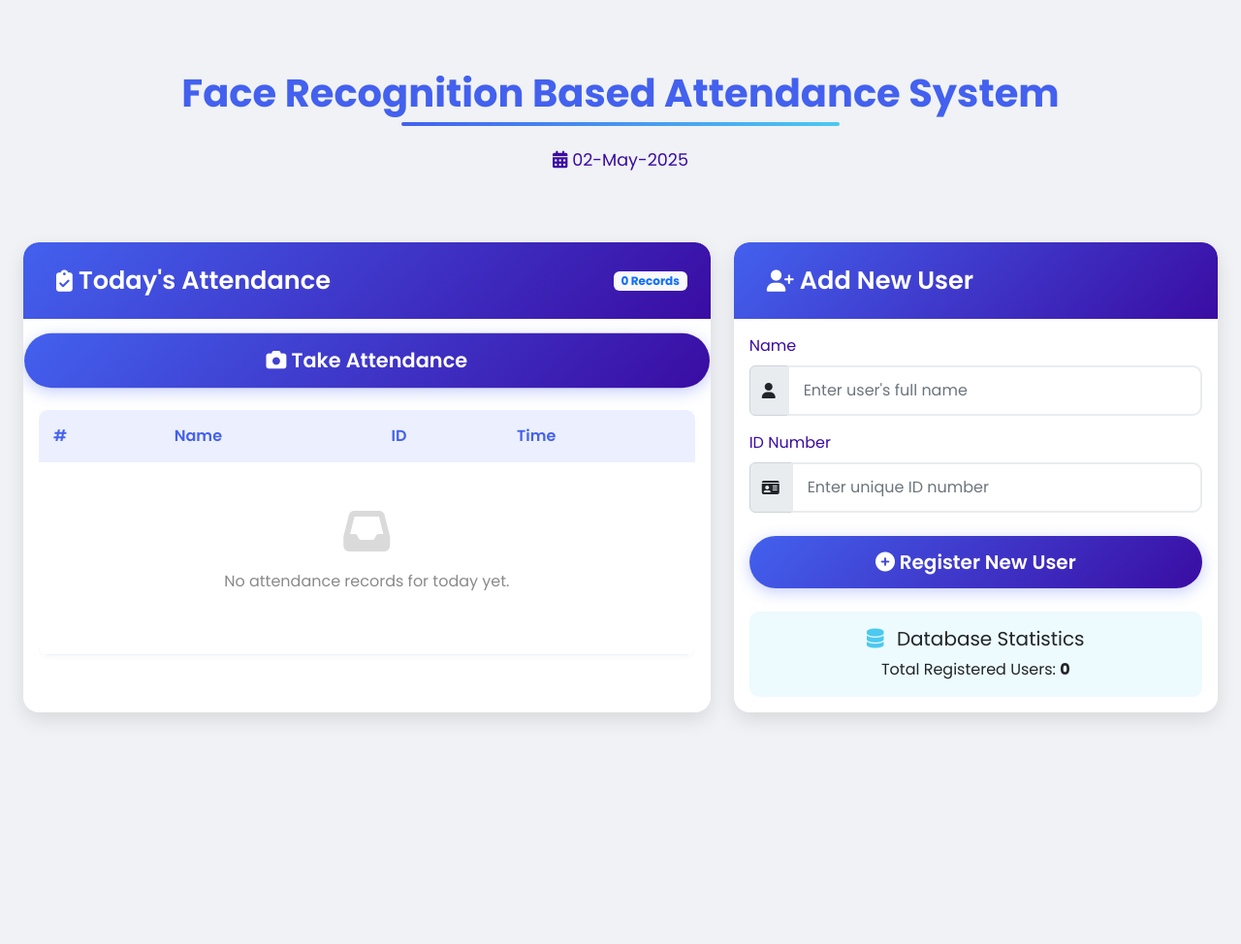
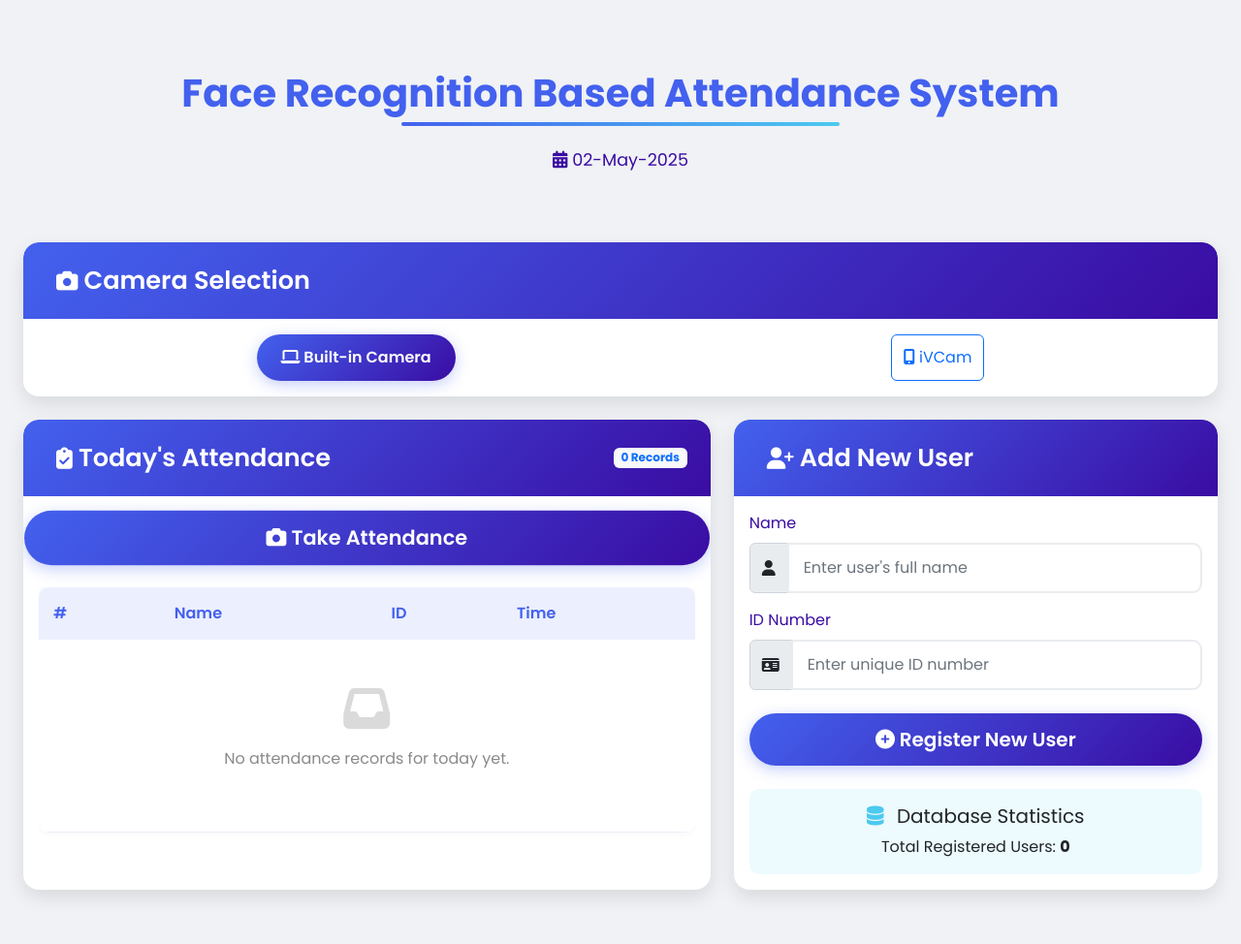
Before and after one commit to dara01x/Face-Recognition-Based-Attendance-System, a Flask app: page / in a window 1280 px wide. Shown: the whole page at 97% size. Before the commit the page ends 743 px from the top, so only its background shows below. Run offline with Flask 3, Linux system fonts and the light colour scheme.

Commit message:
Add camera source selection and switching functionality in app and home templates

```diff
--- a/app.py
+++ b/app.py
@@ -21,7 +21,24 @@ current_username = ""
 current_userid = ""
 required_sample_count = 100
 collected_samples = 0
+camera_source = 0  # Default: 0 for built-in webcam, 1 for iVCam
 
+# Function to check available cameras and set appropriate source
+def check_camera_sources():
+    available_cameras = []
+    for i in range(3):  # Check first 3 camera indices
+        cap = cv2.VideoCapture(i)
+        if cap.isOpened():
+            ret, frame = cap.read()
+            if ret:
+                available_cameras.append(i)
+            cap.release()
+    return available_cameras
+
+# Check available cameras on startup
+available_cameras = check_camera_sources()
+if available_cameras:
+    camera_source = available_cameras[0]  # Default to first available camera
 
 #### Saving Date today in 2 different formats
 datetoday = date.today().strftime("%m_%d_%y")
@@ -128,14 +145,10 @@ def get_progress():
 
 
 def generate_frames():
-    global camera, processing_frame, register_face, current_username, current_userid, collected_samples, required_sample_count
+    global camera, processing_frame, register_face, current_username, current_userid, collected_samples, required_sample_count, camera_source
 
     if camera is None:
-        # Instead of the default webcam
-        # cap = cv2.VideoCapture(0)
-
-        # For iVCam (it typically registers as a camera device)
-        camera = cv2.VideoCapture(1)  # Try index 1, or 2, 3 if not working
+        camera = cv2.VideoCapture(camera_source)  # Use selected camera source
 
     while True:
         success, frame = camera.read()
@@ -197,6 +210,53 @@ def generate_frames():
 @app.route('/video_feed')
 def video_feed():
     return Response(generate_frames(), mimetype='multipart/x-mixed-replace; boundary=frame')
+
+@app.route('/get_camera_source')
+def get_camera_source():
+    global camera_source
+    return jsonify({'camera_source': camera_source})
+
+@app.route('/switch_camera/<int:source>')
+def switch_camera(source):
+    global camera, camera_source
+
+    # Only accept valid camera sources (0 or 1)
+    if source not in [0, 1]:
+        return jsonify({'status': ERROR_MESSAGE, 'message': 'Invalid camera source'})
+
+    # Release existing camera if it exists
+    if camera is not None:
+        camera.release()
+        camera = None
+
+    # Set the new camera source
+    camera_source = source
+
+    # Immediately initialize the new camera to test it
+    test_cam = cv2.VideoCapture(camera_source)
+    if not test_cam.isOpened():
+        # If requested camera is not available, try to find an available one
+        available_cameras = check_camera_sources()
+        if available_cameras:
+            camera_source = available_cameras[0]
+            message = f"Requested camera not available. Using camera {camera_source} instead."
+        else:
+            message = "No cameras available. Please connect a camera."
+        test_cam.release()
+    else:
+        # Properly initialize the camera right away
+        ret, frame = test_cam.read()
+        test_cam.release()
+
+        # Initialize our global camera with the new source
+        camera = cv2.VideoCapture(camera_source)
+
+        if camera_source == 0:
+            message = "Switched to built-in laptop camera"
+        else:
+            message = "Switched to iVCam"
+
+    return jsonify({'status': SUCCESS_MESSAGE, 'message': message})
 
 #### Our main page
 @app.route('/')
--- a/templates/home.html
+++ b/templates/home.html
@@ -243,6 +243,26 @@
             </div>
         </div>
 
+        <div class="row mb-4">
+            <div class="col-12">
+                <div class="card animate__animated animate__fadeIn">
+                    <div class="card-header">
+                        <h2><i class="fas fa-camera"></i> Camera Selection</h2>
+                    </div>
+                    <div class="card-body">
+                        <div class="d-flex justify-content-around">
+                            <button id="built-in-camera" class="btn btn-primary" onclick="switchCamera(0)">
+                                <i class="fas fa-laptop"></i> Built-in Camera
+                            </button>
+                            <button id="ivcam-camera" class="btn btn-outline-primary" onclick="switchCamera(1)">
+                                <i class="fas fa-mobile-alt"></i> iVCam
+                            </button>
+                        </div>
+                    </div>
+                </div>
+            </div>
+        </div>
+
         {% if mess %}
         <div class="alert {% if 'success' in mess.lower() %}alert-success{% else %}alert-danger{% endif %} text-center animate__animated animate__fadeIn"
             role="alert">
@@ -339,6 +359,64 @@
     </div>
 
     <script src="https://cdn.jsdelivr.net/npm/bootstrap@5.2.3/dist/js/bootstrap.bundle.min.js"></script>
+    <script>
+        function switchCamera(cameraIndex) {
+            fetch(`/switch_camera/${cameraIndex}`, {
+                method: 'GET'
+            })
+                .then(response => response.json())
+                .then(data => {
+                    // Update button styles based on selected camera
+                    if (cameraIndex === 0) {
+                        document.getElementById('built-in-camera').className = 'btn btn-primary';
+                        document.getElementById('ivcam-camera').className = 'btn btn-outline-primary';
+                    } else {
+                        document.getElementById('built-in-camera').className = 'btn btn-outline-primary';
+                        document.getElementById('ivcam-camera').className = 'btn btn-primary';
+                    }
+
+                    // Show message about camera change
+                    const alertDiv = document.createElement('div');
+                    alertDiv.className = 'alert alert-success text-center animate__animated animate__fadeIn';
+                    alertDiv.innerHTML = `<i class="fas fa-check-circle"></i> ${data.message}`;
+
+                    // Remove any existing alerts
+                    const existingAlerts = document.querySelectorAll('.alert');
+                    existingAlerts.forEach(alert => alert.remove());
+
+                    // Insert new alert after page header
+                    const pageHeader = document.querySelector('.page-header');
+                    pageHeader.after(alertDiv);
+
+                    // Auto remove the alert after 3 seconds
+                    setTimeout(() => {
+                        alertDiv.classList.add('animate__fadeOut');
+                        setTimeout(() => alertDiv.remove(), 500);
+                    }, 3000);
+                })
+                .catch(error => {
+                    console.error('Error switching camera:', error);
+                });
+        }
+
+        // Set initial camera button state based on server setting
+        window.onload = function () {
+            fetch('/get_camera_source', {
+                method: 'GET'
+            })
+                .then(response => response.json())
+                .then(data => {
+                    const cameraIndex = data.camera_source;
+                    if (cameraIndex === 0) {
+                        document.getElementById('built-in-camera').className = 'btn btn-primary';
+                        document.getElementById('ivcam-camera').className = 'btn btn-outline-primary';
+                    } else {
+                        document.getElementById('built-in-camera').className = 'btn btn-outline-primary';
+                        document.getElementById('ivcam-camera').className = 'btn btn-primary';
+                    }
+                });
+        };
+    </script>
 </body>
 
 </html>
```
